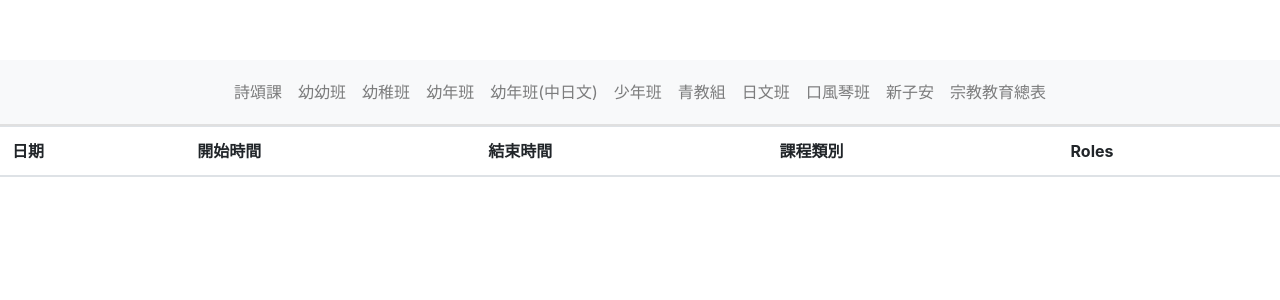
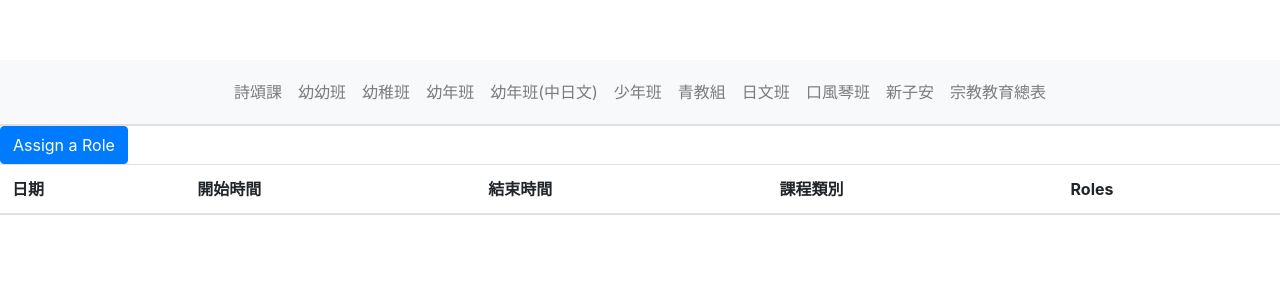
Before and after one commit to RickyShie/church_task_manager, a Django app: a page that uses schedule/templates/schedule/department_schedules.html in a window 1280 px wide. Shown: the top 300 px of the page. Run offline with Django 5.2, Linux system fonts and the light colour scheme; data comes from the database, SQL or seed files in the repository; tables that the repository leaves empty hold one stand-in row (values such as "Sample post"); lists and menus that the app fills with data are empty; some libraries are stand-ins or nearby versions.

Commit message:
Add a popup modal and a assign_role_button to the template.

```diff
--- a/schedule/templates/schedule/department_schedules.html
+++ b/schedule/templates/schedule/department_schedules.html
@@ -1,5 +1,13 @@
 {% extends 'schedule/base.html' %}
+{% block assign_role_button %}
+{% include 'includes/popup_modal.html'%}
+{% endblock %}
 {% block content %}
+{% if request.GET.error %}
+<div class="alert alert-danger" role="alert">
+    {{ request.GET.error }}
+</div>
+{% endif %}
 <table class="table table-striped">
     <thead>
       <tr>
```
